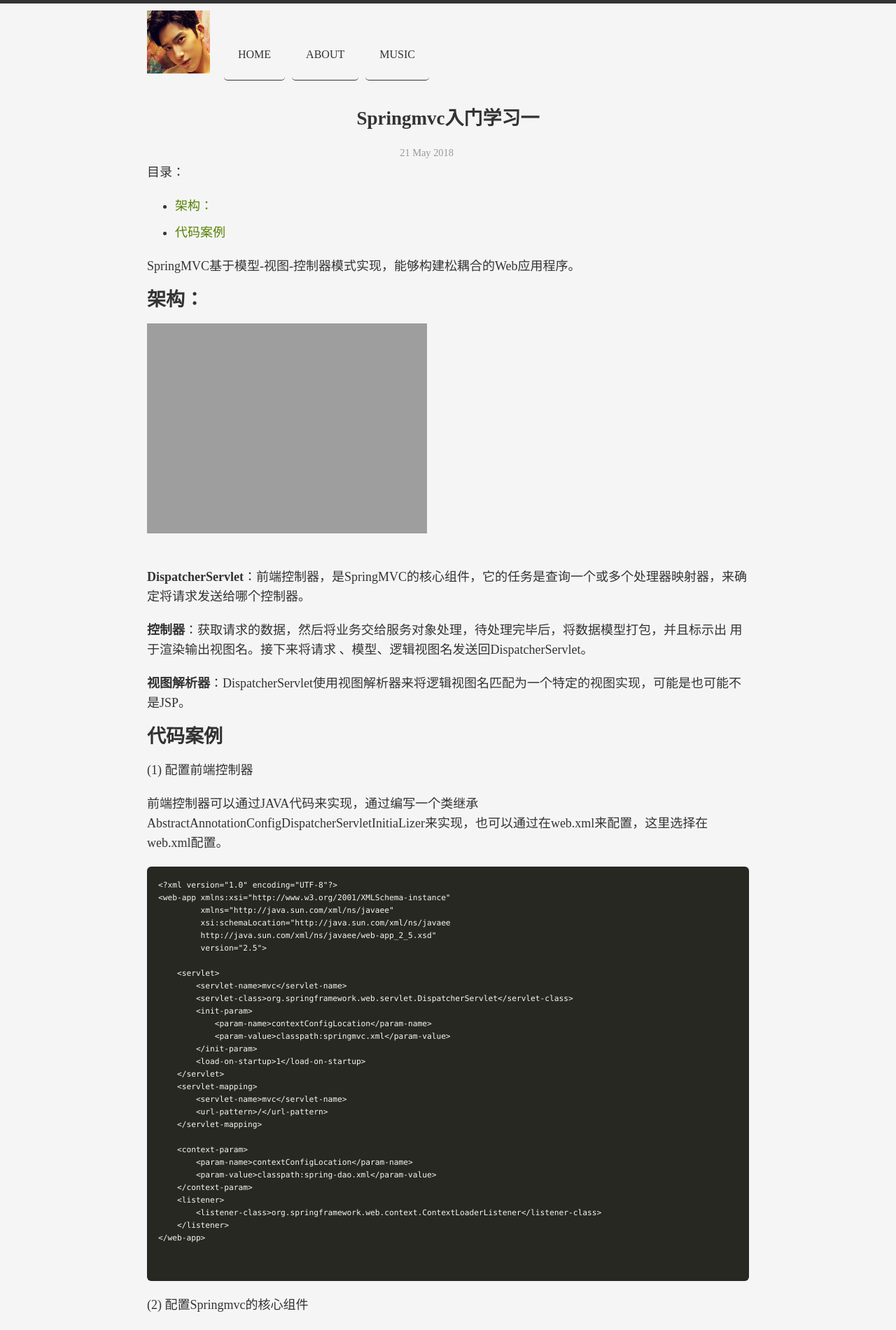
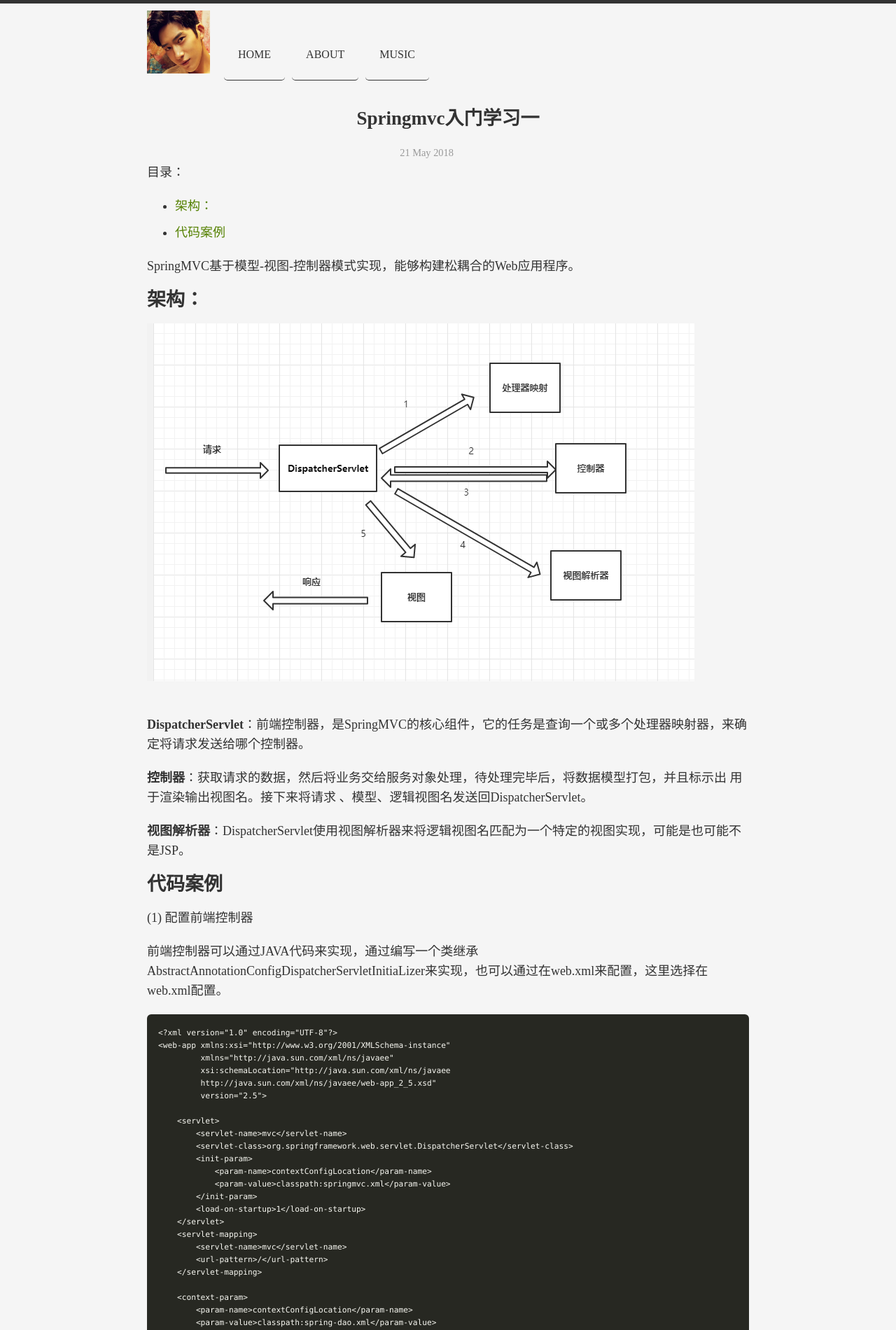
Before and after one commit to ruanwenjun/ruanwenjun.github.io, a Jekyll site: the page built from _posts/2018-5-21-springmvc1.md, in a window 1280 px wide. Shown: the top 1900 px of the page at 70% size. Built offline with Jekyll 4.4.1, drawn with Linux system fonts in a browser that asks for light colours; nearby versions of some CDN libraries; comment, search, counter and statistics services are not loaded.

Commit message:
Update 2018-5-21-springmvc1.md

```diff
--- a/_posts/2018-5-21-springmvc1.md
+++ b/_posts/2018-5-21-springmvc1.md
@@ -10,7 +10,7 @@ SpringMVC基于模型-视图-控制器模式实现，能够构建松耦合的Web
 
 ## 架构：
 
-![image](https://ruanwenjun.github.io/images/springmvc/springmvc1.png)
+![image](https://ruanwenjun.github.io/images/springmvc/springmvcjiagou.png)
 
 **DispatcherServlet**：前端控制器，是SpringMVC的核心组件，它的任务是查询一个或多个处理器映射器，来确定将请求发送给哪个控制器。
 
```
